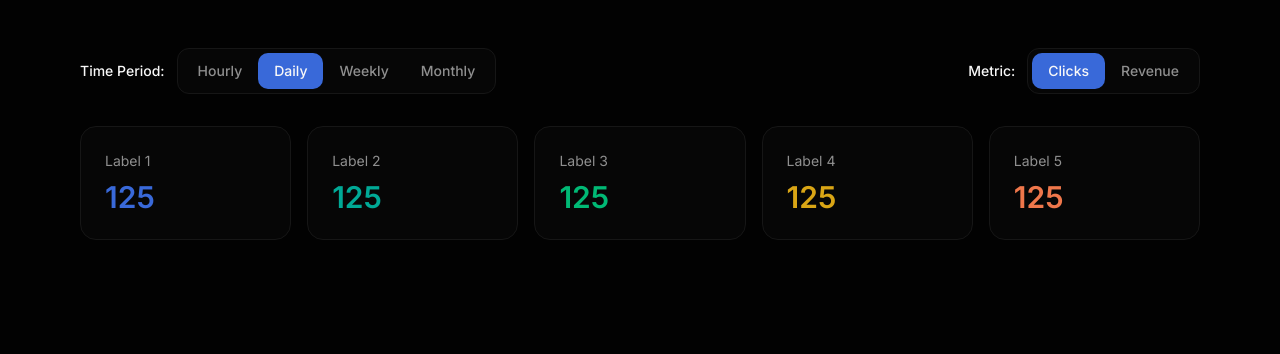
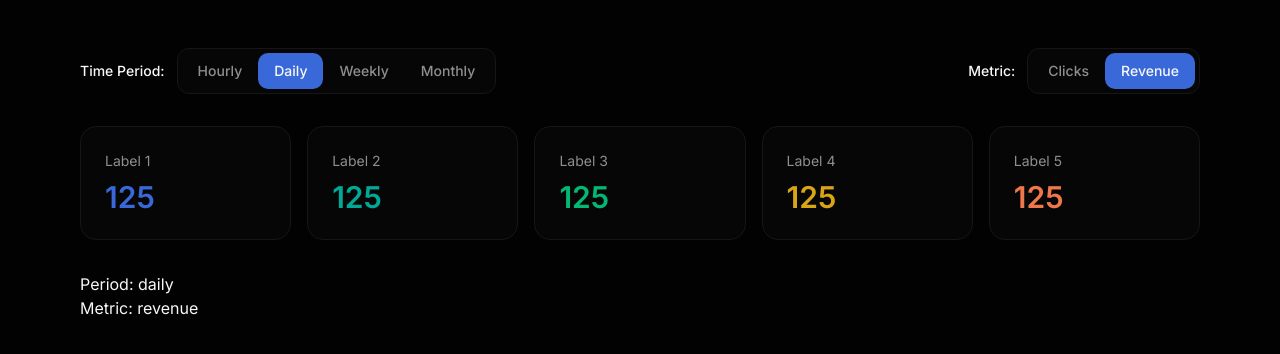
Before and after one commit to hapttic/front-test-assigment-2025-public, a React (Vite) app: page / in a window 1280 px wide. Shown: the top 354 px of the page. Built offline with nearby package versions, Linux system fonts and the light colour scheme.

Commit message:
feat: installed react router to get period and metric search params

```diff
--- a/package.json
+++ b/package.json
@@ -13,6 +13,7 @@
     "@tailwindcss/vite": "^4.1.17",
     "react": "^19.2.0",
     "react-dom": "^19.2.0",
+    "react-router-dom": "^7.9.6",
     "tailwindcss": "^4.1.17"
   },
   "devDependencies": {
--- a/src/App.tsx
+++ b/src/App.tsx
@@ -1,7 +1,14 @@
+import { BrowserRouter, Route, Routes } from "react-router-dom";
 import Dashboard from "./pages/dashboard/Dashboard";
 
 function App() {
-  return <Dashboard />;
+  return (
+    <BrowserRouter>
+      <Routes>
+        <Route path="/" element={<Dashboard />} />
+      </Routes>
+    </BrowserRouter>
+  );
 }
 
 export default App;
--- a/src/pages/dashboard/Dashboard.tsx
+++ b/src/pages/dashboard/Dashboard.tsx
@@ -1,9 +1,14 @@
+import { useSearchParams } from "react-router-dom";
 import Wrapper from "../../components/shared/Wrapper";
 import AggregationPeriod from "./components/AggregationPeriod";
 import CampaignMetrics from "./components/CampaignMetrics";
 import Metrics from "./components/Metrics";
 
 export default function Dashboard() {
+  const [searchParams] = useSearchParams();
+  const period = searchParams.get("period") || "daily";
+  const metric = searchParams.get("metric") || "revenue";
+
   return (
     <Wrapper className="min-h-screen bg-background space-y-8 py-12">
       <div className="flex flex-col gap-4 sm:flex-row sm:gap-0  sm:items-center sm:justify-between">
@@ -11,6 +16,10 @@ export default function Dashboard() {
         <Metrics />
       </div>
       <CampaignMetrics />
+      <div>
+        <p>Period: {period}</p>
+        <p>Metric: {metric}</p>
+      </div>
     </Wrapper>
   );
 }
--- a/src/pages/dashboard/components/AggregationPeriod.tsx
+++ b/src/pages/dashboard/components/AggregationPeriod.tsx
@@ -1,9 +1,21 @@
 import { useState } from "react";
 import type { AggregationPeriod } from "../../../lib/types";
+import { useSearchParams } from "react-router-dom";
 
 export default function AggregationPeriod() {
   const [aggregationPeriod, setAggregationPeriod] =
     useState<AggregationPeriod>("daily");
+  const [searchParams, setSearchParams] = useSearchParams();
+
+  function handleChangePeriod(period: AggregationPeriod) {
+    setAggregationPeriod(period);
+    if (period === "daily") {
+      searchParams.delete("period");
+    } else {
+      searchParams.set("period", period);
+    }
+    setSearchParams(searchParams);
+  }
 
   return (
     <div className="flex flex-wrap items-center gap-3">
@@ -14,7 +26,7 @@ export default function AggregationPeriod() {
         {(["hourly", "daily", "weekly", "monthly"] as const).map((period) => (
           <button
             key={period}
-            onClick={() => setAggregationPeriod(period)}
+            onClick={() => handleChangePeriod(period)}
             className={`rounded-md px-4 py-2 text-sm font-medium transition-colors cursor-pointer ${
               aggregationPeriod === period
                 ? "bg-primary text-primary-foreground"
--- a/src/pages/dashboard/components/Metrics.tsx
+++ b/src/pages/dashboard/components/Metrics.tsx
@@ -1,9 +1,23 @@
 import { useState } from "react";
+import { useSearchParams } from "react-router-dom";
 
 export default function Metrics() {
   const [selectedMetric, setSelectedMetric] = useState<"clicks" | "revenue">(
-    "clicks"
+    "revenue"
   );
+
+  const [searchParams, setSearchParams] = useSearchParams("");
+
+  function handleChangeMetric(metric: "clicks" | "revenue") {
+    setSelectedMetric(metric);
+
+    if (metric === "revenue") {
+      searchParams.delete("metric");
+    } else {
+      searchParams.set("metric", metric);
+    }
+    setSearchParams(searchParams);
+  }
 
   return (
     <div className="flex flex-wrap items-center gap-3">
@@ -12,8 +26,8 @@ export default function Metrics() {
         {(["clicks", "revenue"] as const).map((metric) => (
           <button
             key={metric}
-            onClick={() => setSelectedMetric(metric)}
-            className={`rounded-md px-4 py-2 text-sm font-medium transition-colors ${
+            onClick={() => handleChangeMetric(metric)}
+            className={`rounded-md px-4 py-2 text-sm cursor-pointer font-medium transition-colors ${
               selectedMetric === metric
                 ? "bg-primary text-primary-foreground"
                 : "text-muted-foreground hover:text-foreground"
```
Also changed, not shown: 1 other file (tests, documents, lock files or other folders).
